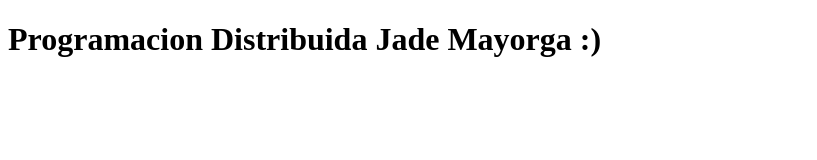
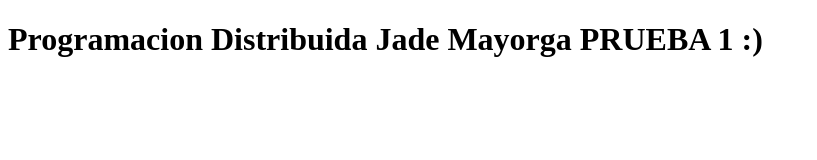
Before and after one commit to mayjade002/HTML, a plain HTML site: page index.html in a window 1280 px wide. Shown: the whole page, without its empty margins (0-817 px from the left). Drawn offline with Linux system fonts and the light colour scheme.

Commit message:
Update index.html

```diff
--- a/index.html
+++ b/index.html
@@ -6,6 +6,6 @@
     <title>Hola Mundo</title>
 </head>
 <body>
-    <h1>Programacion Distribuida Jade Mayorga :)</h1>
+    <h1>Programacion Distribuida Jade Mayorga PRUEBA 1 :)</h1>
 </body>
 </html>
```
